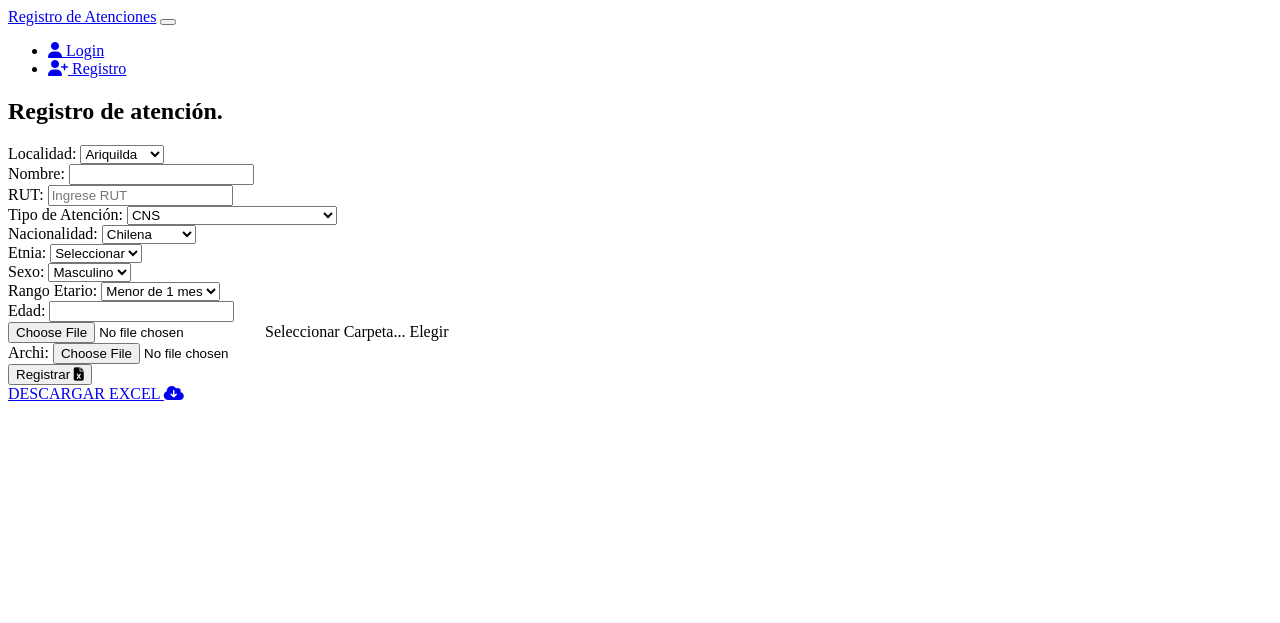
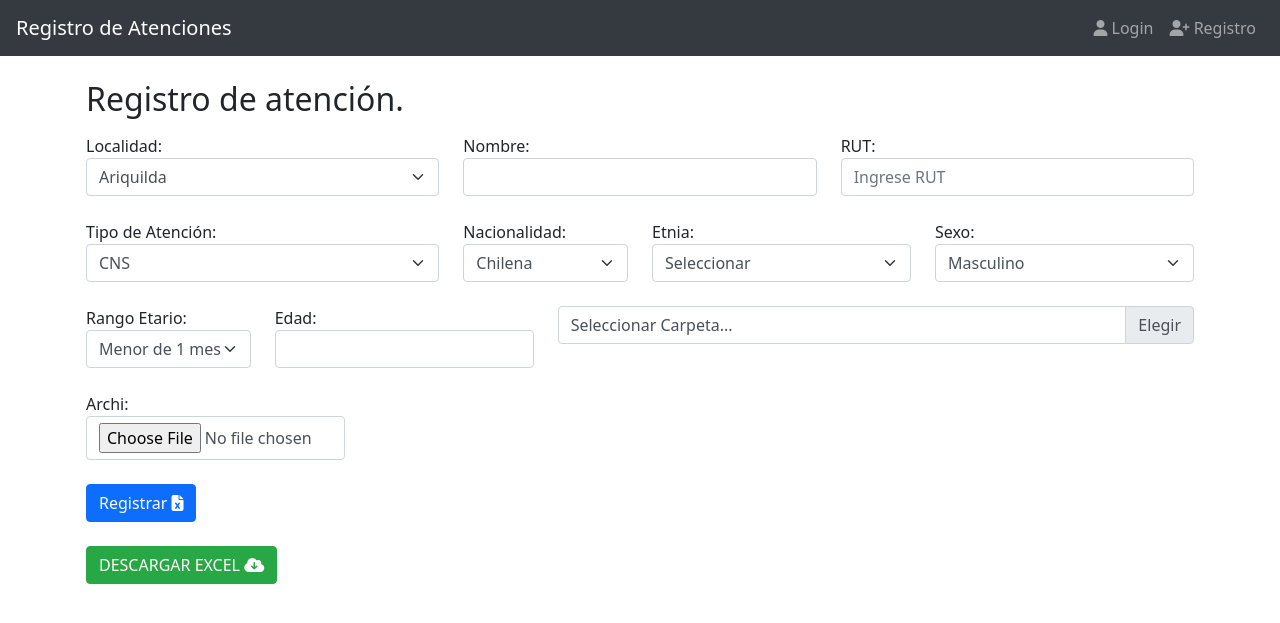
Before and after one commit to brayanberna/proyecto_vicky, a Django app: page / in a window 1280 px wide. Shown: the top 623 px of the page. Run offline with Django 3.2, Linux system fonts and the light colour scheme; some libraries are stand-ins or nearby versions.

Commit message:
arreglando error 67

```diff
--- a/export_excel/templates/base.html
+++ b/export_excel/templates/base.html
@@ -3,11 +3,10 @@
 <html lang="en">
   <head>
     <!-- Required meta tags -->
-    <meta charset="UTF-8">
-    <meta name="viewport" content="width=device-width, initial-scale=1>
+    <meta name="viewport" content="width=device-width, initial-scale=1">
     <!-- Bootstrap CSS -->
     <link rel="stylesheet" href="https://stackpath.bootstrapcdn.com/bootstrap/5.0.0-alpha1/css/bootstrap.min.css" integrity="sha384-r4NyP46KrjDleawBgD5tp8Y7UzmLA05oM1iAEQ17CSuDqnUK2+k9luXQOfXJCJ4I" crossorigin="anonymous">
-    <link rel="stylesheet" href="{% static 'css/' %}">
+    <link rel="stylesheet" href="{% static 'css/style.css' %}">
     <title>Document</title>
   </head>
   <body>
--- a/export_excel/views.py
+++ b/export_excel/views.py
@@ -37,8 +37,8 @@ def index(request, encoding='utf-8'):
     sexo = form.cleaned_data.get('sexo')
     rango_etario = form.cleaned_data.get('rango_etario')
     edad = form.cleaned_data.get('edad')
-    archivo = form.cleaned_data.get('archivo')
-    guargar_excel = request.FILES['guardar_excel']
+    archivo = form.cleaned_data.get('archivo').encoding
+    guargar_excel = request.FILES['guardar_excel'].encoding
     print(u"Nombre Archivo 1: ", guargar_excel)
     print(u"Nombre Archivo 2: ", archivo)
     print("PICOOOOOOOOO")
```
